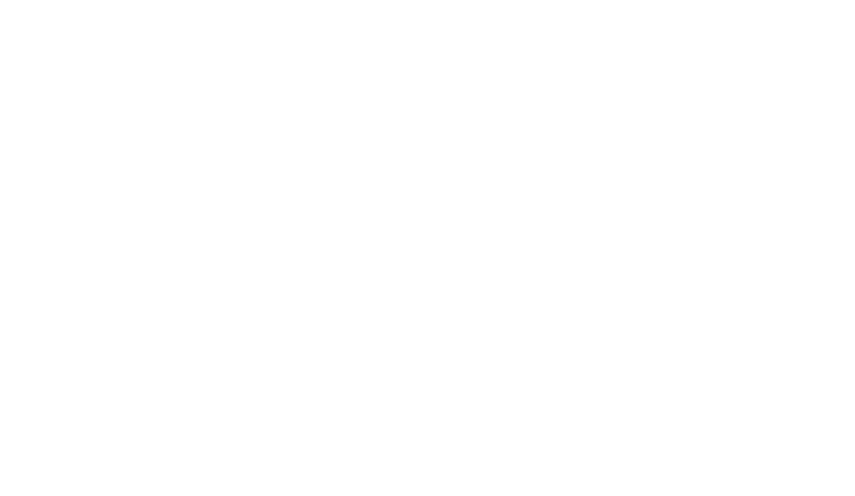
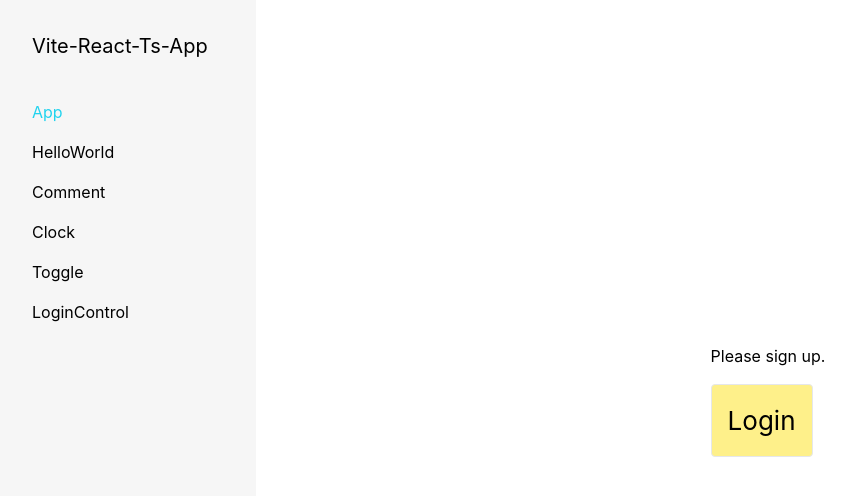
Before and after one commit to sakuraNouta/learn-react, a React (Vite) app: page /LoginControl in a window 1280 px wide. Before the commit this address had no page. Shown: the top 496 px of the page, without its empty margins (0-855 px from the left). Built offline with nearby package versions, Linux system fonts and the light colour scheme.

Commit message:
feat: React Main Concepts 4. 组件&Props 5. State&生命周期 6.事件处理 7.条件渲染

```diff
--- a/src/layouts/index.tsx
+++ b/src/layouts/index.tsx
@@ -2,13 +2,20 @@ import { useState } from 'react';
 import { Outlet, useNavigate } from 'react-router-dom';
 
 import App from '../pages/App';
+import Clock from '../pages/Clock';
 import Comment, { CommentProps } from '../pages/Comment';
+import EventButton from '../pages/EventButton';
 import HelloWorld, { HelloWorldProps } from '../pages/HelloWorld';
+import LoginControl from '../pages/LoginControl';
 
 interface Menu {
   path: string;
   name: string;
-  component: (props: any) => JSX.Element;
+  component:
+    | ((props: any) => JSX.Element)
+    | typeof Clock
+    | typeof EventButton
+    | typeof LoginControl;
   props?: HelloWorldProps | CommentProps;
 }
 
@@ -39,6 +46,21 @@ export const Menus: Menu[] = [
       First, we will extract Avatar:`,
       date: '2022-04-21 14:41'
     }
+  },
+  {
+    path: 'clock',
+    name: 'Clock',
+    component: Clock
+  },
+  {
+    path: 'toggle',
+    name: 'Toggle',
+    component: EventButton
+  },
+  {
+    path: 'LoginControl',
+    name: 'LoginControl',
+    component: LoginControl
   }
 ];
 
@@ -49,7 +71,7 @@ export default function Layout() {
     <div className="flex w-screen h-screen">
       <ul className="w-1/5 h-full px-8 bg-light-400">
         <li className="text-xl py-8">Vite-React-Ts-App</li>
-        {Menus.map((menu) => (
+        {Menus.map(menu => (
           <li
             className={`py-2 cursor-pointer ${
               menu.name === menuName ? 'text-cyan-400' : ''
@@ -64,7 +86,7 @@ export default function Layout() {
           </li>
         ))}
       </ul>
-      <div className="w-4/5">
+      <div className="flex w-4/5">
         <Outlet />
       </div>
     </div>
--- a/src/pages/App.css
+++ b/src/pages/App.css
@@ -1,5 +1,5 @@
 .App {
-  text-align: center;
+  width: 100%;
 }
 
 .App-logo {
--- a/src/pages/App.tsx
+++ b/src/pages/App.tsx
@@ -13,7 +13,7 @@ function App() {
         <img src={logo} className="App-logo" alt="logo" />
         <p>Hello Vite + React!</p>
         <p>
-          <button type="button" onClick={() => setCount((count) => count + 1)}>
+          <button type="button" onClick={() => setCount(count => count + 1)}>
             count is: {count}
           </button>
         </p>
--- /dev/null
+++ b/src/pages/Clock.tsx
@@ -0,0 +1,44 @@
+import dayjs from 'dayjs';
+import React, { ReactNode } from 'react';
+
+const getCurrentTime = () => dayjs().format('YYYY-MM-DD HH:mm:ss');
+
+class Clock extends React.Component<any, { time: string; times: number }> {
+  timerId = 0;
+  constructor(props: object) {
+    super(props);
+    this.state = { time: getCurrentTime(), times: 0 };
+  }
+  componentDidMount() {
+    this.timerId = setInterval(() => this.tick(), 1000);
+  }
+  componentWillUnmount() {
+    clearInterval(this.timerId);
+  }
+  tick() {
+    // State Updates May Be Asynchronous
+    // Use function rather than a object
+
+    // Bad
+    // this.setState({
+    //   time: getCurrentTime(),
+    //   times: this.state.times + 1
+    // });
+
+    // Good
+    this.setState(state => ({
+      time: getCurrentTime(),
+      times: state.times + 1
+    }));
+  }
+  render(): ReactNode {
+    return (
+      <div className="m-auto">
+        <p>Current Time: {this.state.time}</p>
+        <p>Update Times: {this.state.times}</p>
+      </div>
+    );
+  }
+}
+
+export default Clock;
--- /dev/null
+++ b/src/pages/EventButton.tsx
@@ -0,0 +1,30 @@
+import React from 'react';
+
+class Toggle extends React.Component<any, { isToggleOn: boolean }> {
+  constructor(props: any) {
+    super(props);
+    this.state = { isToggleOn: false };
+  }
+  handleClick(prevIsToggleOn: boolean, event: React.MouseEvent) {
+    console.log(
+      'Toggle -> handleClick -> prevIsToggleOn, event',
+      prevIsToggleOn,
+      event
+    );
+    this.setState(prevState => ({
+      isToggleOn: !prevState.isToggleOn
+    }));
+  }
+  render(): React.ReactNode {
+    return (
+      <button
+        className="h-20 bg-sky-400 p-4 border rounded m-auto"
+        onClick={e => this.handleClick(this.state.isToggleOn, e)}
+      >
+        Current Button: {this.state.isToggleOn ? 'ON' : 'OFF'}
+      </button>
+    );
+  }
+}
+
+export default Toggle;
--- /dev/null
+++ b/src/pages/LoginControl.tsx
@@ -0,0 +1,47 @@
+import React from 'react';
+
+interface LoginProps {
+  isLoggedIn: boolean;
+}
+
+function UserGreeting() {
+  return <h1>Welcome back!</h1>;
+}
+
+function GuestGreeting() {
+  return <h1>Please sign up.</h1>;
+}
+
+function Greeting(props: LoginProps) {
+  const isLoggedIn = props.isLoggedIn;
+  if (isLoggedIn) {
+    return <UserGreeting />;
+  }
+  return <GuestGreeting />;
+}
+
+export default class LoginControl extends React.Component<any, LoginProps> {
+  constructor(props: any) {
+    super(props);
+    this.state = { isLoggedIn: false };
+  }
+  handleLoginClick() {
+    this.setState(prevState => ({
+      isLoggedIn: !prevState.isLoggedIn
+    }));
+  }
+  render(): React.ReactNode {
+    const isLoggedIn = this.state.isLoggedIn;
+    return (
+      <div className="m-auto">
+        <Greeting isLoggedIn={isLoggedIn} />
+        <button
+          className="p-4 border rounded mt-4 bg-yellow-200"
+          onClick={() => this.handleLoginClick()}
+        >
+          {isLoggedIn ? 'Logout' : 'Login'}
+        </button>
+      </div>
+    );
+  }
+}
```
